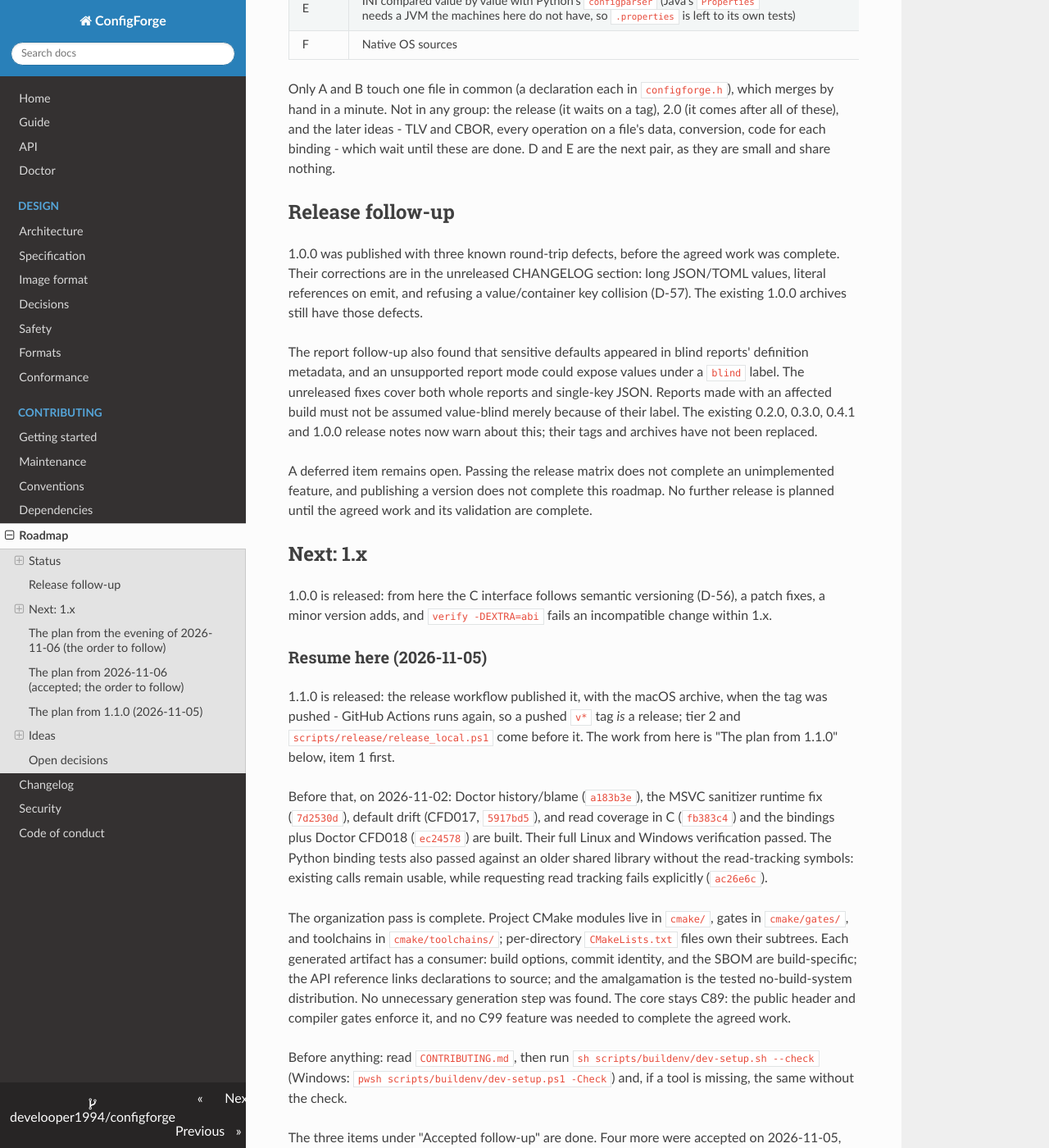
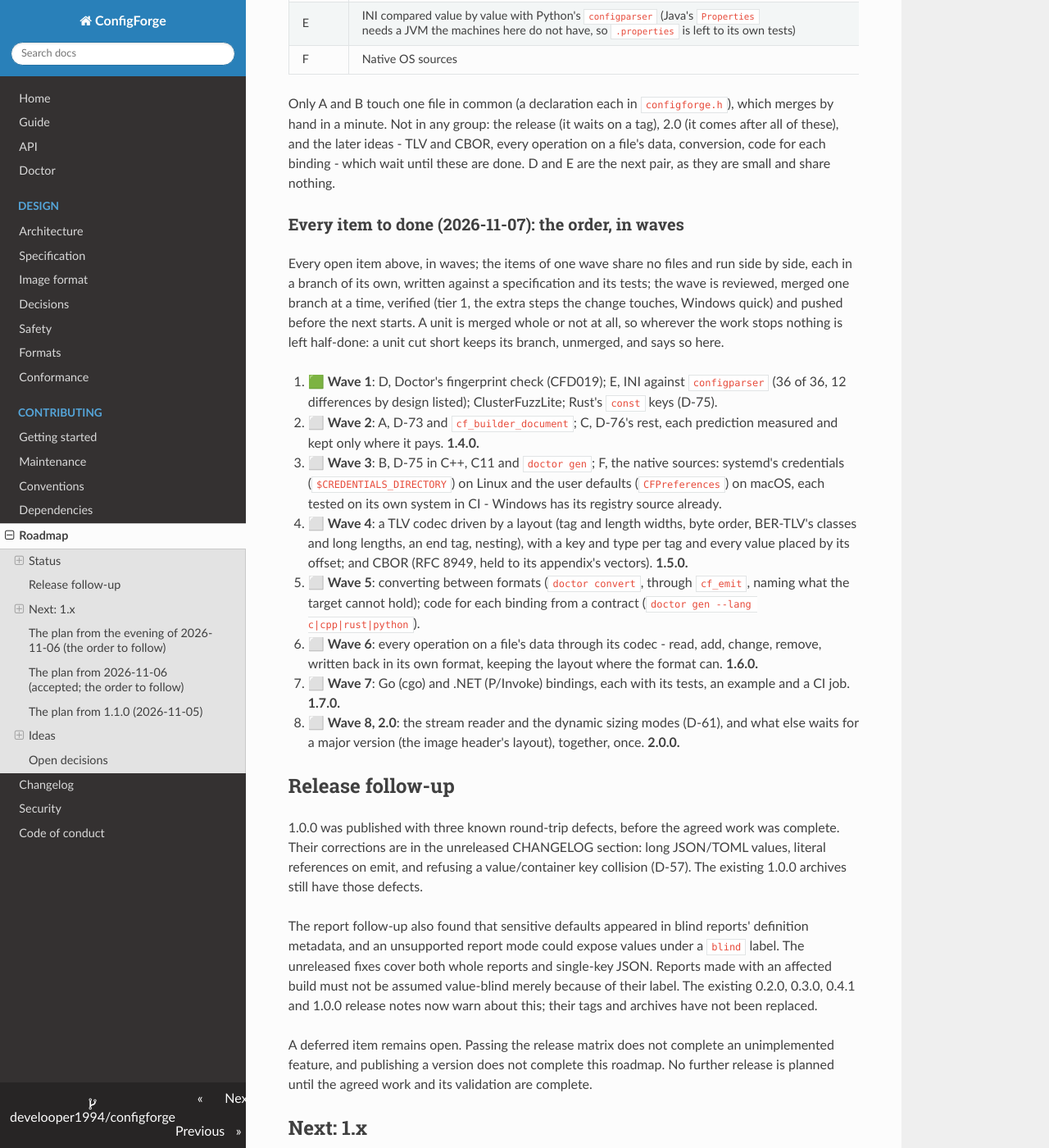
Before and after one commit to develooper1994/configforge, an MkDocs documentation site: the page built from docs/Roadmap.md, in a window 1280 px wide and 1400 px high, scrolled down 2245 px. Shown: the whole window at 82% size. Built offline with MkDocs 1.6.1, drawn with Linux system fonts in a browser that asks for light colours; some of the changed text lies outside the part shown.

Commit message:
1.4.0 opened: wave 1 in the CHANGELOG, the Roadmap's waves
Doctor's fingerprint check, INI against configparser, Rust's const keys and ClusterFuzzLite under 1.4.0; the Roadmap lists every open item in waves of work that shares no files, each merged whole or not at all.

```diff
--- a/docs/Roadmap.md
+++ b/docs/Roadmap.md
@@ -46,9 +46,9 @@ beside what is not.
 | 🟦 | The format from the name, then the content, by several strategies | D-73 |
 | 🟩 | One `define`, the type given or inferred: C, C11, C++, Python, Rust | D-74 |
 | 🟨 | 1.3.1 released (1.3.0 tagged, not published) | CHANGELOG |
-| ⬜ | Doctor checks a report's fingerprint against its contents | plan item 9 |
+| 🟩 | Doctor checks a report's fingerprint against its contents (CFD019) | plan item 9 |
 | 🟨 | Continuous fuzzing in CI (ClusterFuzzLite): written, its first run to read | `.clusterfuzzlite/`, cflite.yml |
-| ⬜ | INI and `.properties` compared with `configparser` and `Properties` | plan item 9 |
+| 🟩 | INI compared with `configparser` (36 of 36; `.properties` needs a JVM, left to its tests) | plan item 9 |
 | ⬜ | Native OS sources | plan item 9 |
 | ⬜ | Go and .NET bindings, when asked | plan item 9 |
 | ⬜ | Binary configuration: a layout-driven TLV codec, BER-TLV, CBOR | assessment |
@@ -81,6 +81,41 @@ the release (it waits on a tag), 2.0 (it comes after all of these), and
 the later ideas - TLV and CBOR, every operation on a file's data,
 conversion, code for each binding - which wait until these are done. D
 and E are the next pair, as they are small and share nothing.
+
+### Every item to done (2026-11-07): the order, in waves
+
+Every open item above, in waves; the items of one wave share no files
+and run side by side, each in a branch of its own, written against a
+specification and its tests; the wave is reviewed, merged one branch at
+a time, verified (tier 1, the extra steps the change touches, Windows
+quick) and pushed before the next starts. A unit is merged whole or not
+at all, so wherever the work stops nothing is left half-done: a unit cut
+short keeps its branch, unmerged, and says so here.
+
+1. 🟩 **Wave 1**: D, Doctor's fingerprint check (CFD019); E, INI
+   against `configparser` (36 of 36, 12 differences by design listed);
+   ClusterFuzzLite; Rust's `const` keys (D-75).
+2. ⬜ **Wave 2**: A, D-73 and `cf_builder_document`; C, D-76's rest,
+   each prediction measured and kept only where it pays. **1.4.0.**
+3. ⬜ **Wave 3**: B, D-75 in C++, C11 and `doctor gen`; F, the native
+   sources: systemd's credentials (`$CREDENTIALS_DIRECTORY`) on Linux and
+   the user defaults (`CFPreferences`) on macOS, each tested on its own
+   system in CI - Windows has its registry source already.
+4. ⬜ **Wave 4**: a TLV codec driven by a layout (tag and length widths,
+   byte order, BER-TLV's classes and long lengths, an end tag, nesting),
+   with a key and type per tag and every value placed by its offset; and
+   CBOR (RFC 8949, held to its appendix's vectors). **1.5.0.**
+5. ⬜ **Wave 5**: converting between formats (`doctor convert`, through
+   `cf_emit`, naming what the target cannot hold); code for each binding
+   from a contract (`doctor gen --lang c|cpp|rust|python`).
+6. ⬜ **Wave 6**: every operation on a file's data through its codec -
+   read, add, change, remove, written back in its own format, keeping
+   the layout where the format can. **1.6.0.**
+7. ⬜ **Wave 7**: Go (cgo) and .NET (P/Invoke) bindings, each with its
+   tests, an example and a CI job. **1.7.0.**
+8. ⬜ **Wave 8, 2.0**: the stream reader and the dynamic sizing modes
+   (D-61), and what else waits for a major version (the image header's
+   layout), together, once. **2.0.0.**
 
 ## Release follow-up
 
--- a/pyproject.toml
+++ b/pyproject.toml
@@ -6,7 +6,7 @@ build-backend = "scikit_build_core.build"
 
 [project]
 name = "configforge"
-version = "1.3.1"
+version = "1.4.0"
 description = "Configuration whose every value can say why it is what it is"
 readme = "bindings/python/README.md"
 license = { text = "Zlib" }
```
Also changed, not shown: CHANGELOG.md (+23 -0 lines), 5 other files.
